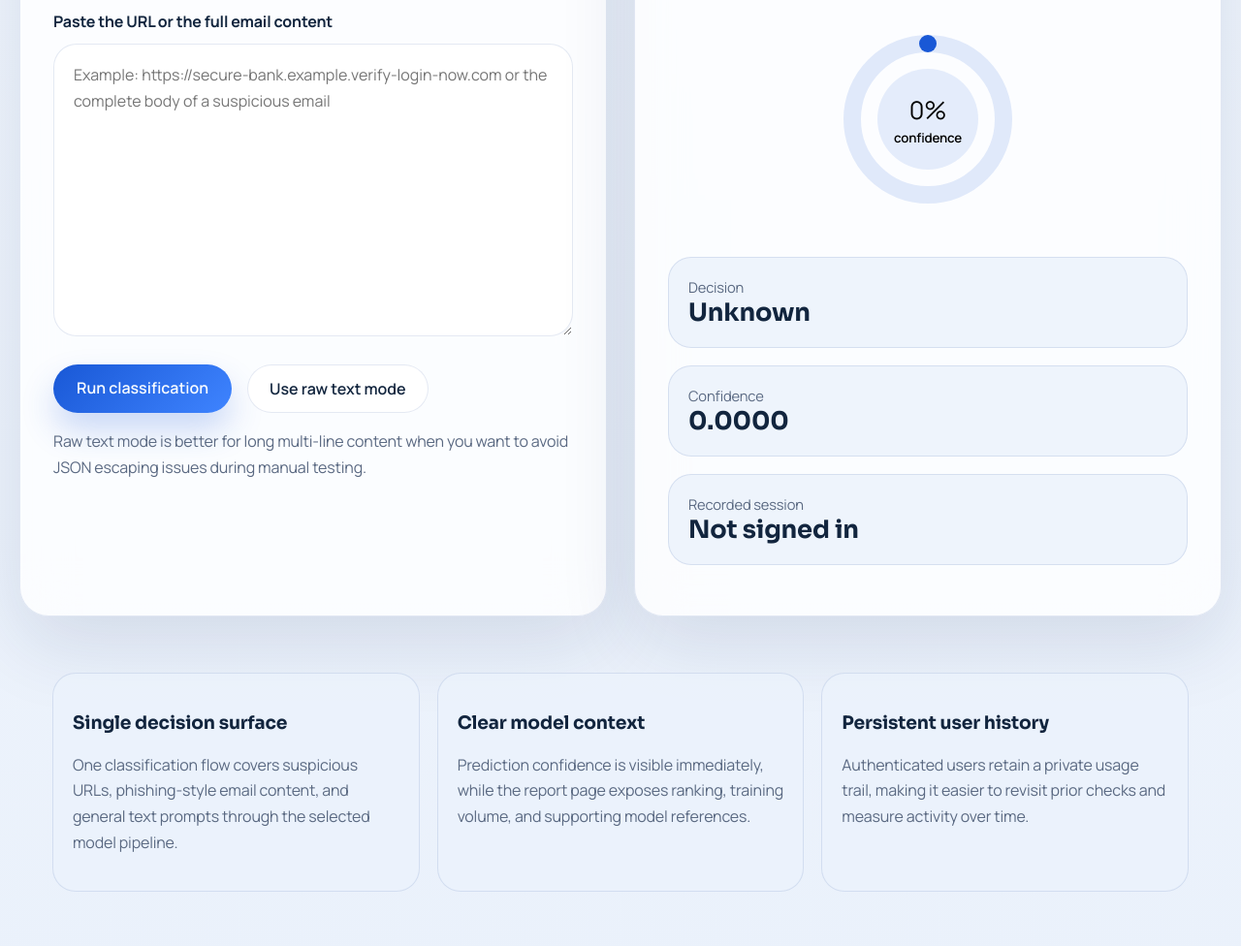
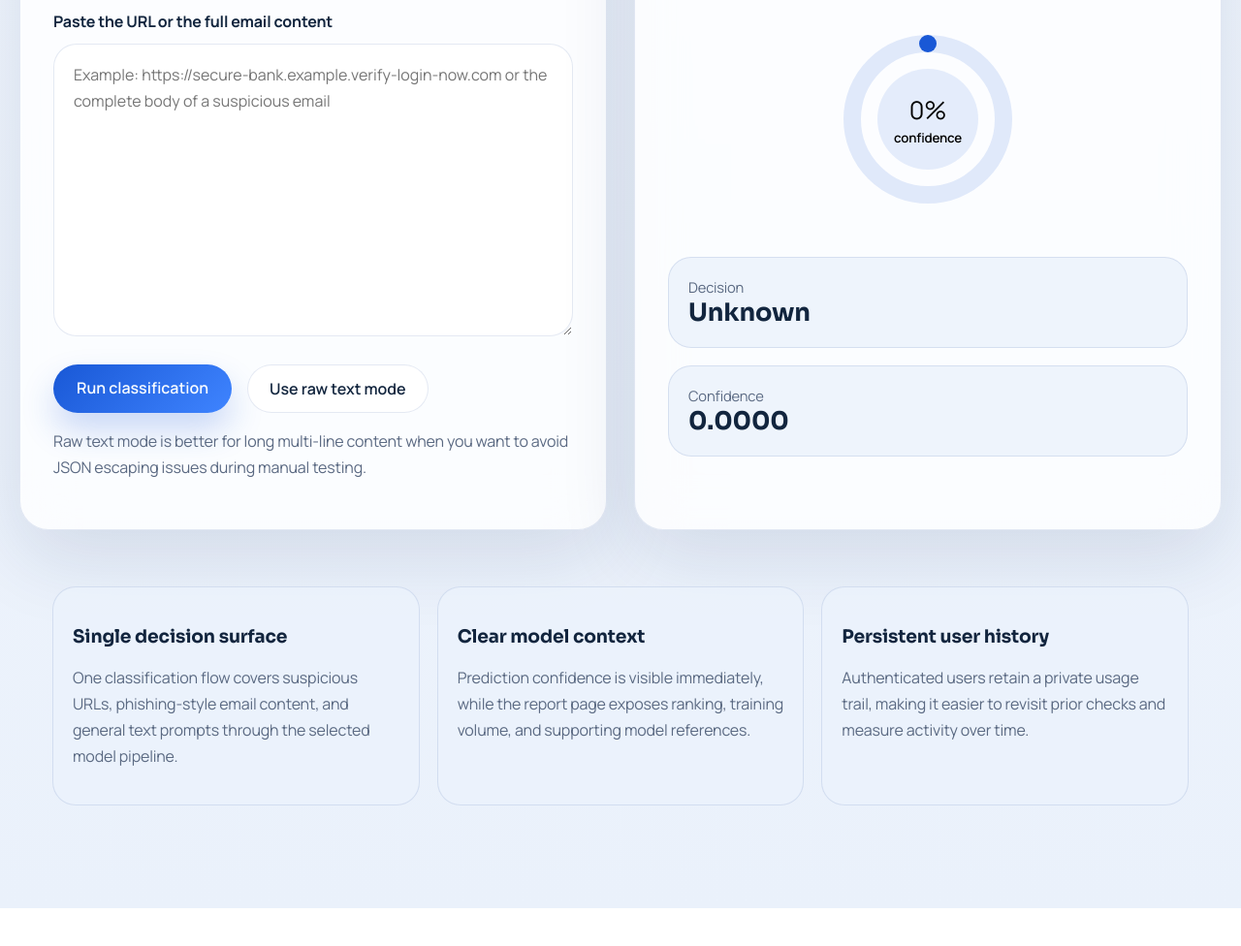
Before and after one commit to Aniebiet1/phishing_detection_ai, a plain HTML site: page Frontend/index.html in a window 1280 px wide. Shown: the part 1256-2232 px from the top of the page at 97% size. After the commit the page ends 2193 px from the top, so only its background shows below. Drawn offline with Linux system fonts and the light colour scheme; files that its build step writes are made by us from their sources; no server answers; files whose address does not match are found by name.

Commit message:
Remove recorded session display from results section; update app state database

```diff
--- a/Frontend/index.html
+++ b/Frontend/index.html
@@ -205,10 +205,6 @@
                             <span>Confidence</span>
                             <strong id="resultScore">0.0000</strong>
                         </div>
-                        <div>
-                            <span>Recorded session</span>
-                            <strong id="resultUser">Not signed in</strong>
-                        </div>
                     </div>
                     <div id="resultDetails" class="result-details"></div>
                 </article>
```
Also changed, not shown: 1 other file.
